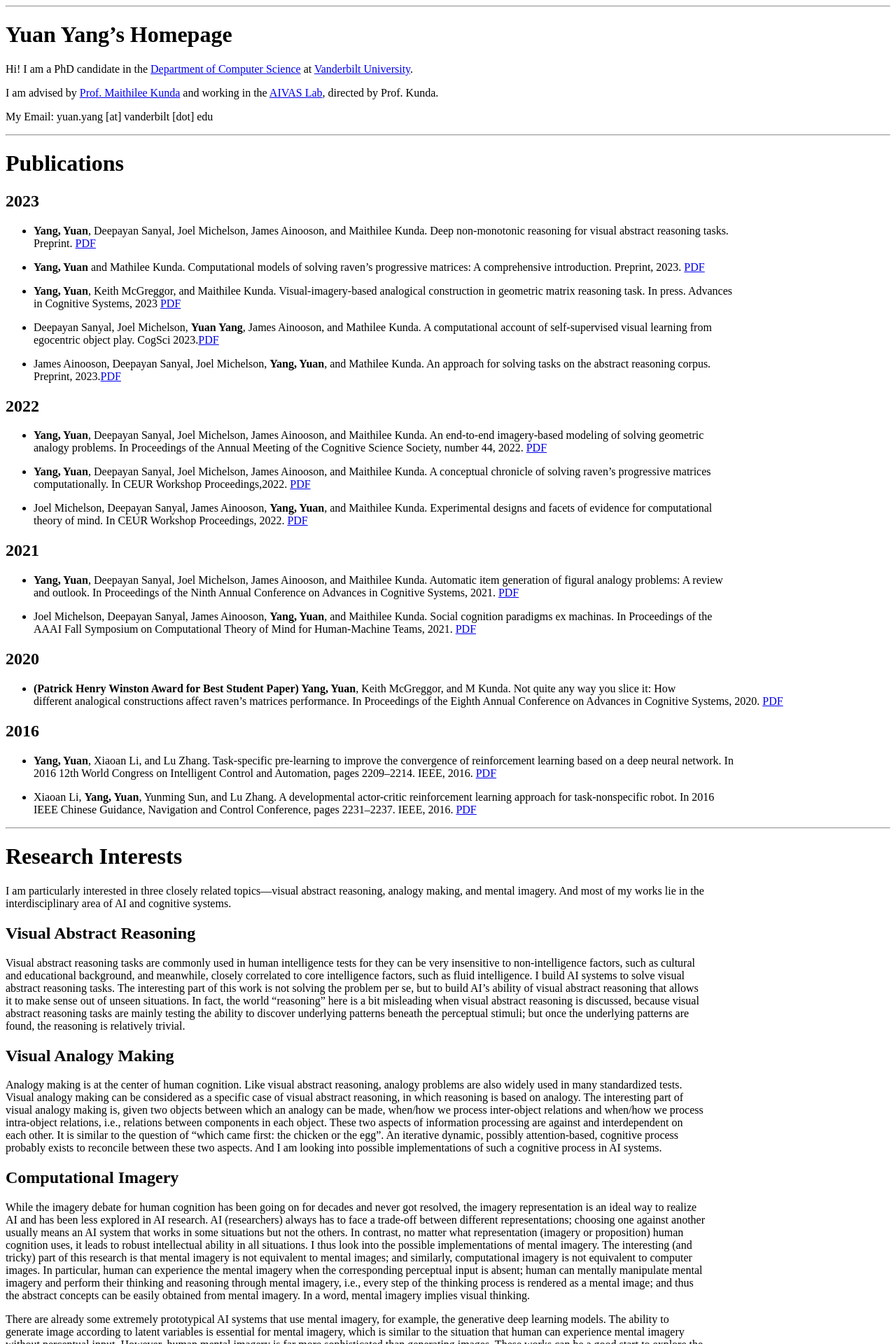
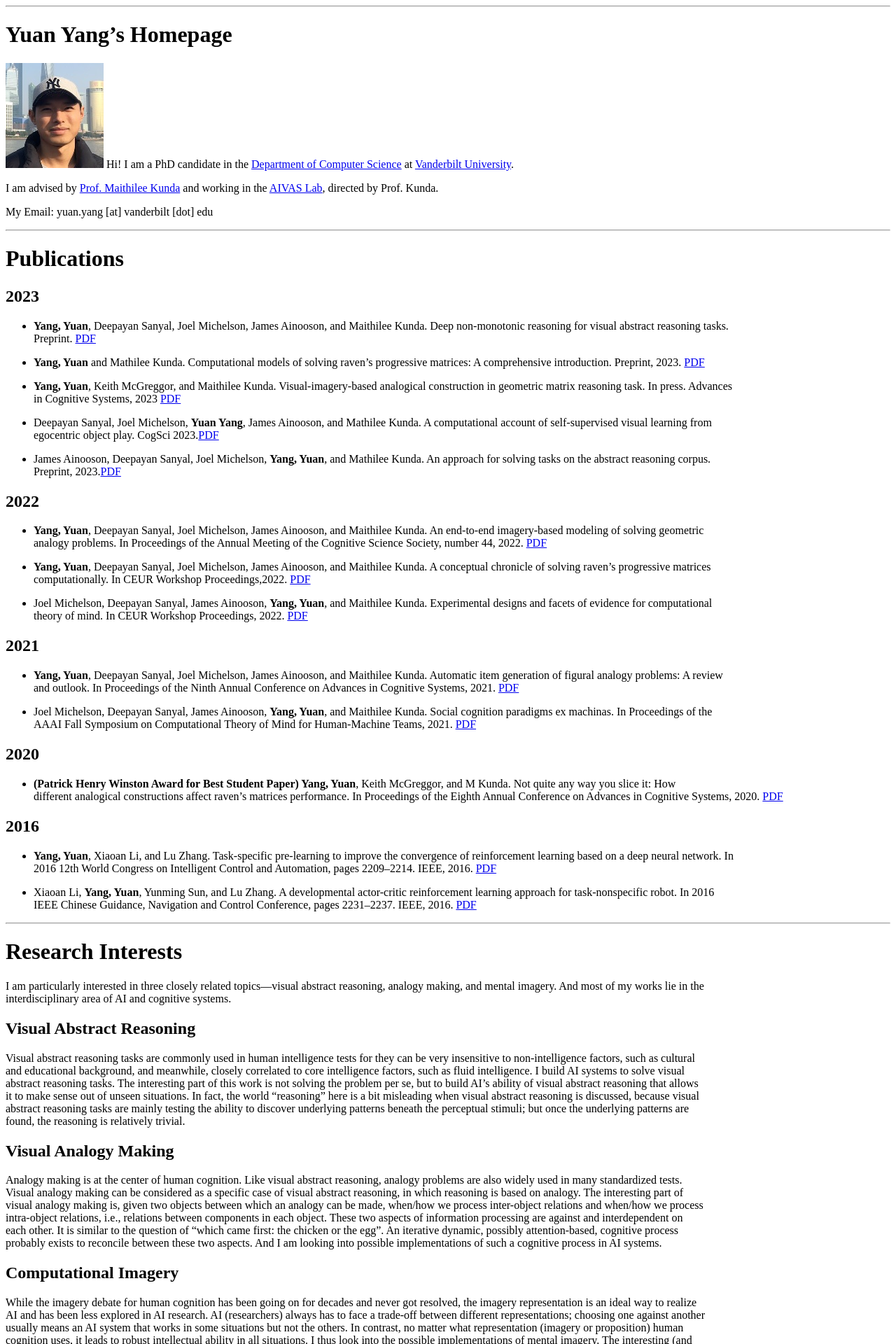
Before and after one commit to Yang-Yuan/Yang-Yuan.github.io, a Jekyll site: the page built from docs/index.md, in a window 1280 px wide. Shown: the top 1920 px of the page at 70% size. Built offline with Jekyll 4.4.1, drawn with Linux system fonts in a browser that asks for light colours.

Commit message:
Update index.md

```diff
--- a/docs/index.md
+++ b/docs/index.md
@@ -8,6 +8,7 @@ title: Yuan Yang
 ***
 
 # Yuan Yang's Homepage
+![](/Yang-Yuan.github.io/assets/images/yy.png)
 Hi! I am a PhD candidate in the [Department of Computer Science](https://engineering.vanderbilt.edu/cs/){:target="_blank"}
 at [Vanderbilt University](https://www.vanderbilt.edu/){:target="_blank"}.
 
```
